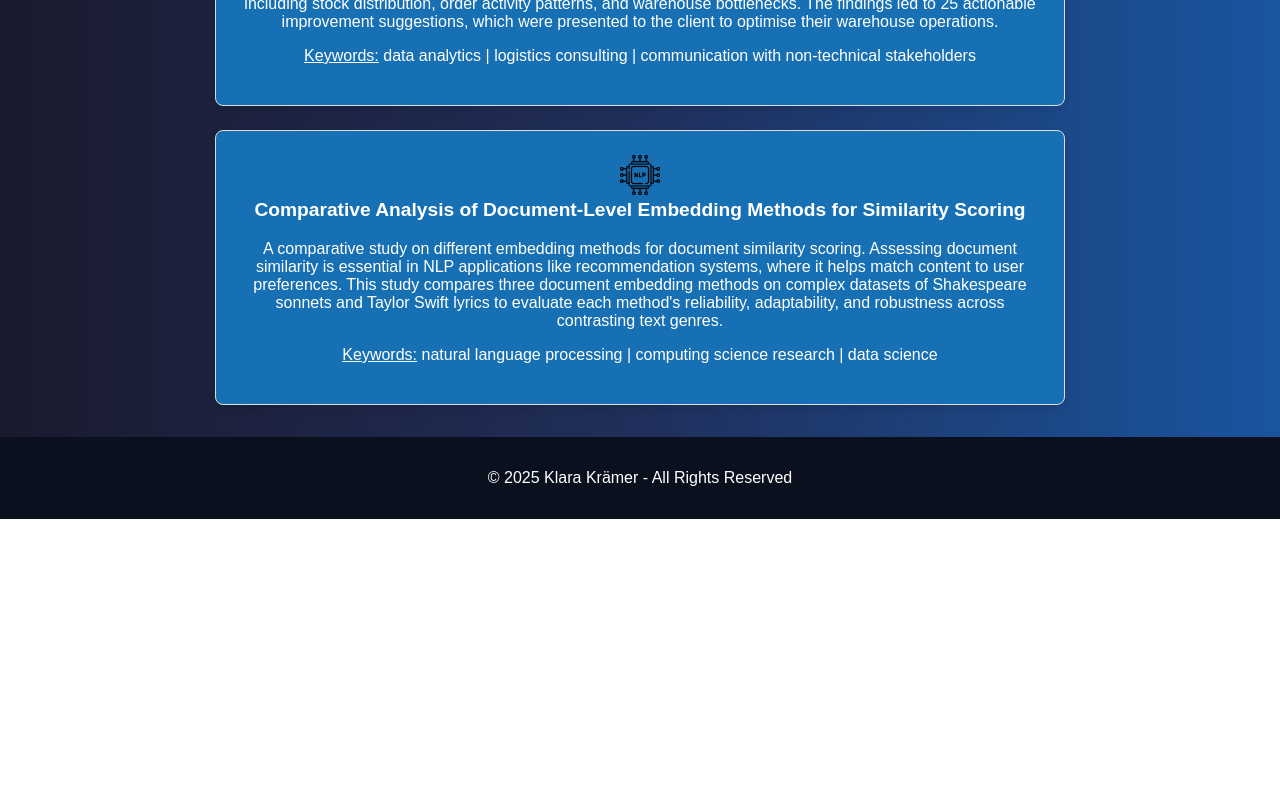
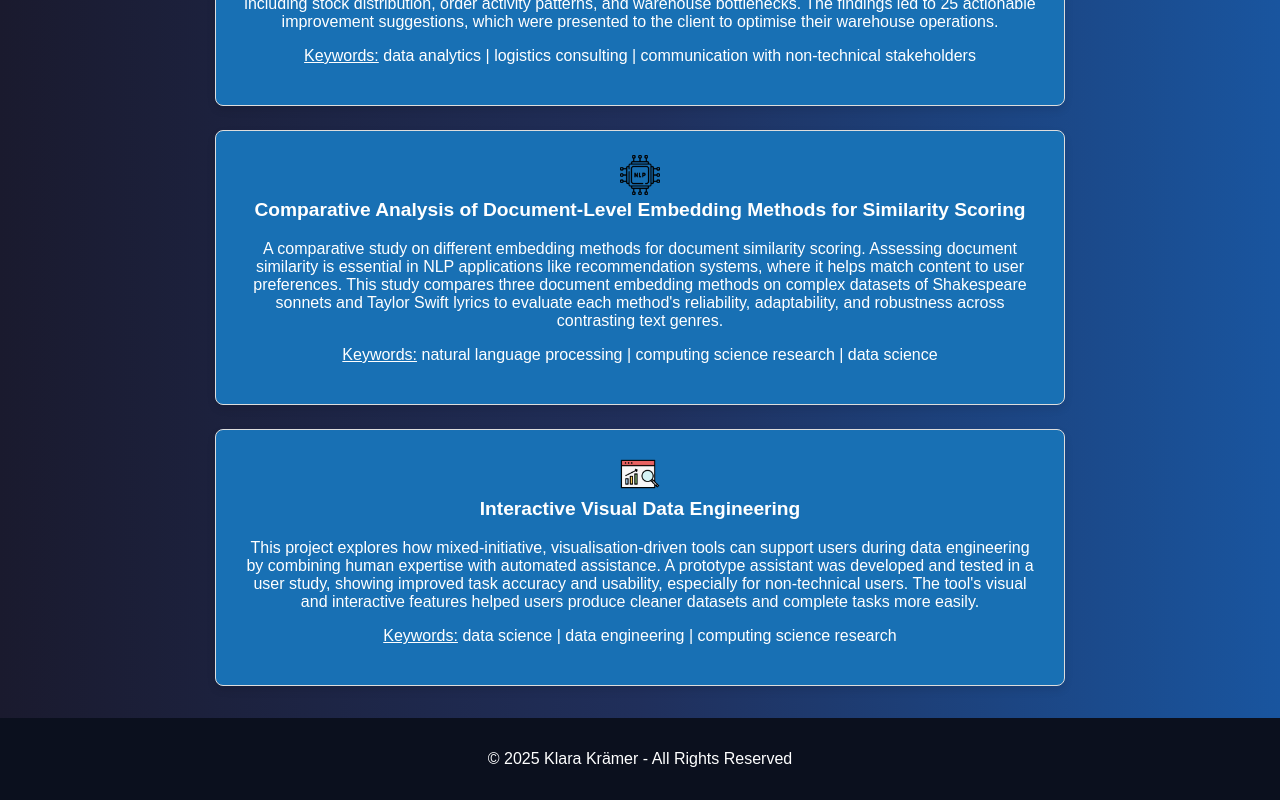
Before and after one commit to KlaraKramer/portfolio-website, a React (Create React App) app: page /projects in a window 1280 px wide. Shown: the part 1119-1919 px from the top of the page. Before the commit the page ends 1638 px from the top, so only its background shows below. Built offline with nearby package versions, Linux system fonts and the light colour scheme.

Commit message:
Add dissertation

```diff
--- a/src/pages/ProjectDetail.js
+++ b/src/pages/ProjectDetail.js
@@ -58,7 +58,17 @@ const projectData = {
        keywords: "natural language processing | computing science research | data science",
        img: "",
        alt: "",
-       width: 0 }
+       width: 0 },
+  6: { title: "Interactive Visual Data Engineering",
+      summary: "This project explores how mixed-initiative, visualisation-driven tools can support users during data engineering by combining human expertise with automated assistance. A prototype assistant was developed and tested in a user study, showing improved task accuracy and usability, especially for non-technical users. The tool's visual and interactive features helped users produce cleaner datasets and complete tasks more easily.",
+      image: "/reporting_tool.png",
+      details: "Data-driven decision-making is essential to virtually all modern domains ranging from business and public policy to ML-driven healthcare, yet the quality of insights depends heavily on the quality of the input data. Ensuring high data quality, accuracy, and integrity requires data engineering - the process of cleaning, transforming, and preparing raw data for analysis. Data engineering remains a critical bottleneck in the data science pipeline since it requires human expertise and is very time-consuming. Despite advancements in automated Machine Learning, data engineering tasks remain difficult to fully automate, as they involve open-ended and context-dependent decisions.",
+      details2: 'This project addresses this challenge by investigating how mixed-initiative visualisationdriven tools can support users during data engineering. This approach combines human intuition and domain expertise with the efficiency of algorithms, delegating repetitive computational tasks to machines while leaving strategic decision-making to users. Automatic visualisations are integrated into the workflow to help users develop accurate mental models of the data and the data engineering workflow. This enables the human users to make more informed decisions. To explore the approach’s usefulness during data engineering, a prototype assistant was developed and evaluated through a controlled user study',
+      details3: 'The tool significantly improved usability and task accuracy, with the greatest benefits observed among users without technical experience. Participants described the tasks as easier to complete and generated cleaner output datasets, attributable to the tool’s interactive design and visual feedback. Although no significant improvements in perceived guidance or user confidence in the output data quality were observed, qualitative responses highlighted strong user appreciation for the visual and interactive elements. An analysis of the results reveals that user confidence in the quality of the output data could be enhanced by integrating a real-time data quality metric into the GUI, a finding that may prove crucial to future work. These findings suggest that mixed-initiative, visual tools can reduce cognitive burden and improve outcomes in data engineering workflows, offering a promising direction for making data science more inclusive and efficient. Future research should explore expanded functionality, improved feedback mechanisms, and broader validation to fully realise the potential of this approach.',
+      keywords: "data science | data engineering | computing science research",
+      img: "/action-screenshot-more-square.jpg",
+      alt: "A screenshot of the developed prototype tool",
+      width: 0 }
 };
 
 const resourceData = {
@@ -80,7 +90,10 @@ const resourceData = {
   },
   5: { title: "Research Proposal", link: ResearchProposal,
        title2: "Licensed Online Publication (arXiv)", link2: "https://arxiv.org/abs/2412.17552", awards: []
-  }
+  },
+  6: { title: "", link: "",
+      title2: "", link2: "", awards: []
+  },
 }
 
 function ProjectDetail() {
--- a/src/pages/Projects.js
+++ b/src/pages/Projects.js
@@ -33,7 +33,13 @@ function Projects() {
     summary: "A comparative study on different embedding methods for document similarity scoring. Assessing document similarity is essential in NLP applications like recommendation systems, where it helps match content to user preferences. This study compares three document embedding methods on complex datasets of Shakespeare sonnets and Taylor Swift lyrics to evaluate each method's reliability, adaptability, and robustness across contrasting text genres.",
     image: "/nlp.png",
     details: "Document similarity assessment is crucial for applications like information retrieval, plagiarism detection, and recommendation systems, relying on the choice of document embedding method to measure similarity in terms of content, structure, and meaning. Traditional methods like TF-IDF capture term relevance but lack the ability to account for contextual relationships between words. More advanced methods, such as Word2Vec and BERT, address this by embedding words into continuous vector spaces, capturing semantic relationships and context. Previous studies have focused on specialized domains like patents, with limited research on how these methods perform for more creative and nuanced text types, such as poetry and song lyrics. This study aims to evaluate the effectiveness of three document embedding techniques—TF-IDF, Averaged Word2Vec, and BERT—on two contrasting datasets: Shakespeare's sonnets and Taylor Swift's lyrics, with the goal of exploring their ability to generate reliable document similarity scores across genres. The project is ongoing, and the experiment itself is currently being conducted. Results will be reported within this month.",
-    keywords: "natural language processing | computing science research | data science" }
+    keywords: "natural language processing | computing science research | data science" },
+  { id: 6,
+    title: "Interactive Visual Data Engineering",
+    summary: "This project explores how mixed-initiative, visualisation-driven tools can support users during data engineering by combining human expertise with automated assistance. A prototype assistant was developed and tested in a user study, showing improved task accuracy and usability, especially for non-technical users. The tool's visual and interactive features helped users produce cleaner datasets and complete tasks more easily.",
+    image: "/reporting_tool.png",
+    details: "DETAILS",
+    keywords: "data science | data engineering | computing science research" }
   ]
 
 
```
Also changed, not shown: public/action-screenshot-more-square.jpg (added).
